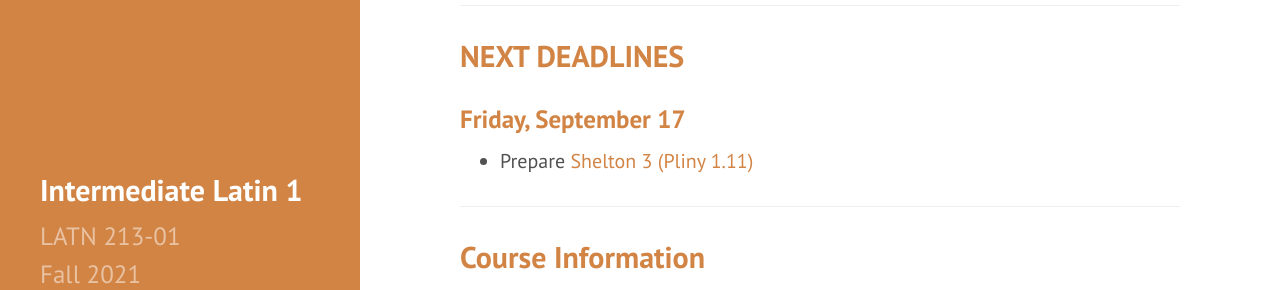
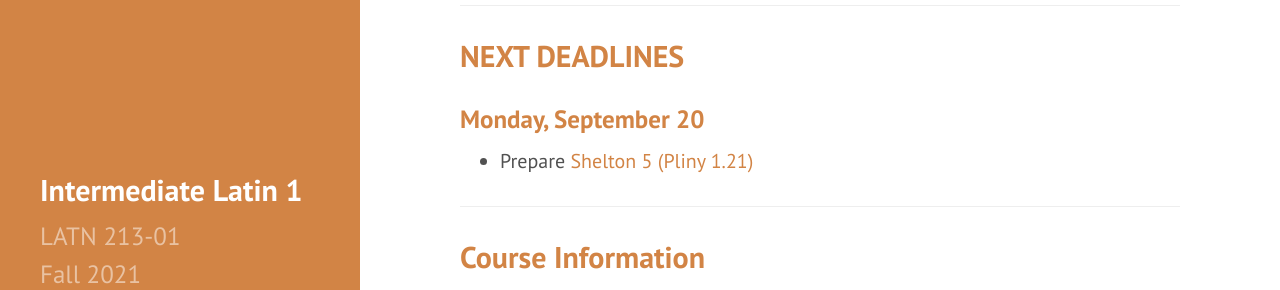
Before and after one commit to DLibatique/LATN213-F21, a Jekyll site: the page built from _pages/index.md, in a window 1280 px wide and 900 px high. Shown: the part 232-522 px from the top of the window. Built offline with Jekyll 4.4.1, drawn with Linux system fonts in a browser that asks for light colours.

```diff
--- a/_pages/index.md
+++ b/_pages/index.md
@@ -10,8 +10,8 @@ permalink: /
 
 ## NEXT DEADLINES
 
-### Friday, September 17
-* Prepare [Shelton 3 (Pliny 1.11)](https://drive.google.com/file/d/15Q8iAuf0bh8qE_MfLxGnVZRmQ2Utz26O/view?usp=sharing)
+### Monday, September 20
+* Prepare [Shelton 5 (Pliny 1.21)](https://drive.google.com/file/d/15_BHZ5p22ppO-DULOojMvl3eOb54rSaQ/view?usp=sharing)
 
 ***
 
```
Also changed, not shown: _pages/schedule.md (+2 -1 lines).
